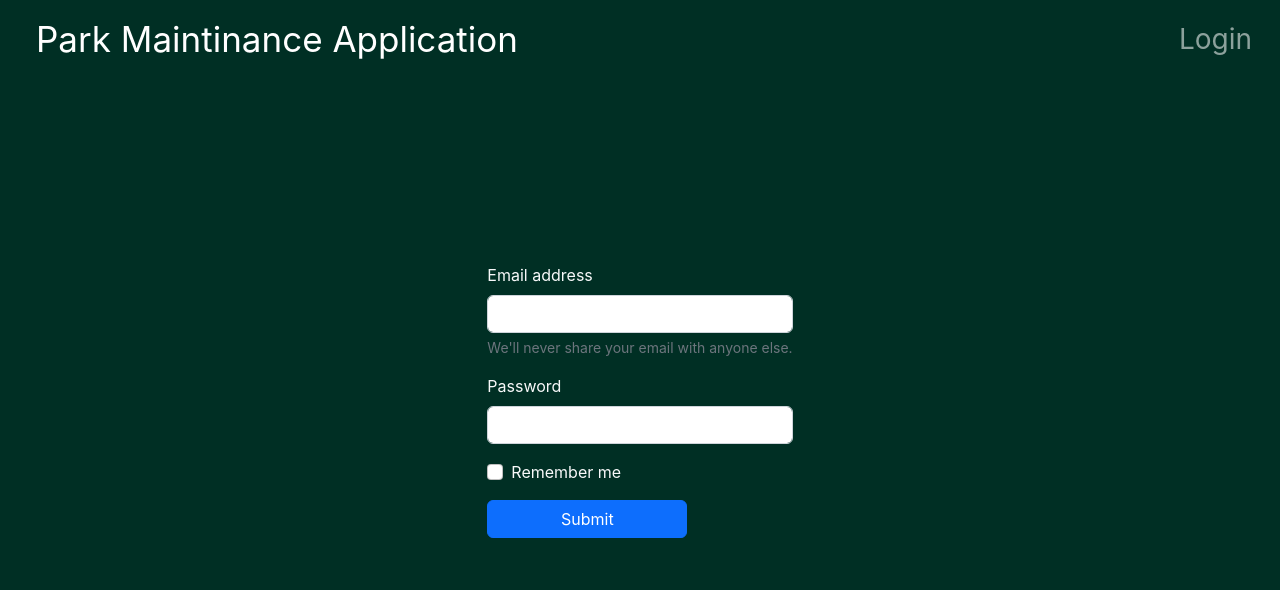
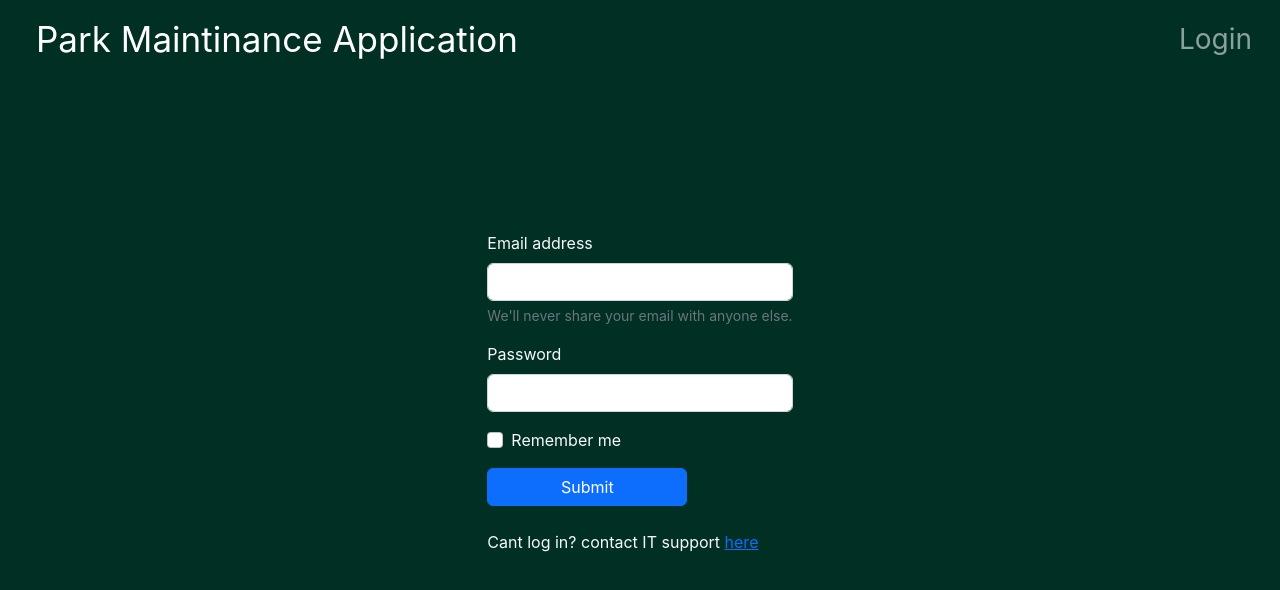
Before and after one commit to AlexanderThompson64/maintinanceTicketApp, a React (Create React App) app: page /login in a window 1280 px wide. Shown: the top 590 px of the page. Built offline with nearby package versions, Linux system fonts and the light colour scheme.

Commit message:
updated form validation on login page

```diff
--- a/src/components/LoginForm.js
+++ b/src/components/LoginForm.js
@@ -26,9 +26,7 @@ const LoginForm = () => {
             id="exampleInputEmail1"
             aria-describedby="emailHelp"
           />
-          {errors.email?.type === "required" && (
-            <p style={{ color: "red" }}>Email address required</p>
-          )}
+          {errors.email && <p style={{color: "red"}}>Please enter a valid email</p>}
           <div id="emailHelp" className="form-text">
             We'll never share your email with anyone else.
           </div>
@@ -57,6 +55,7 @@ const LoginForm = () => {
             Remember me
           </label>
         </div>
+
         <button
           type="submit"
           className="btn btn-primary"
@@ -64,6 +63,9 @@ const LoginForm = () => {
         >
           Submit
         </button>
+        <br />
+        <br />
+        <p>Cant log in? contact IT support <a href="/">here</a></p>
       </form>
     </div>
   );
```
